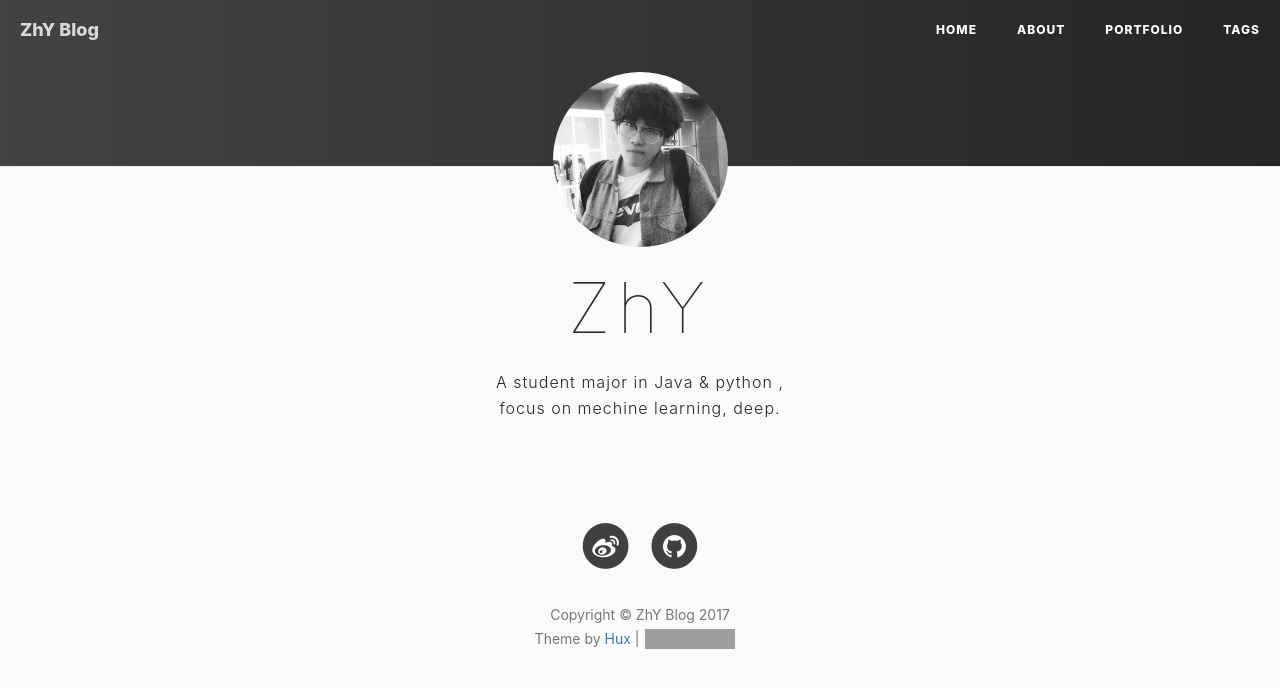
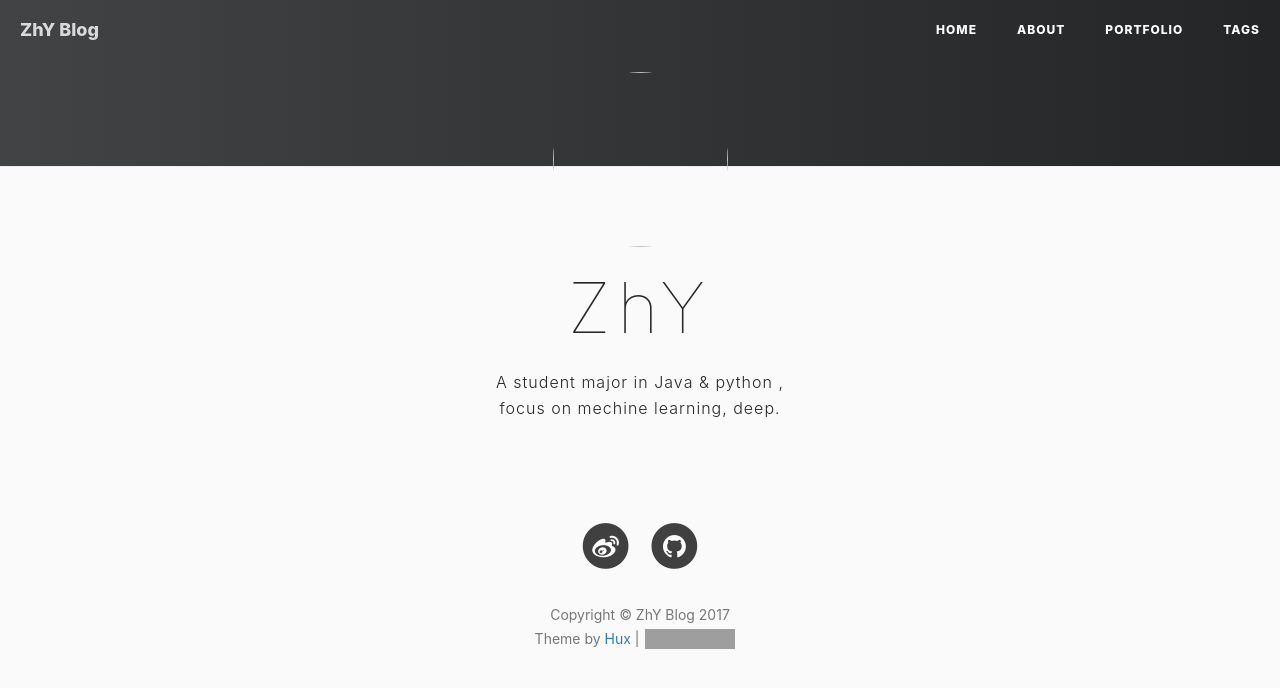
Before and after one commit to zanghyu/myblog, a Jekyll site: the page built from portfolio/index.html, in a window 1280 px wide. Shown: the top 688 px of the page. Built offline with Jekyll 4.4.1, drawn with Linux system fonts in a browser that asks for light colours; nearby versions of some CDN libraries; comment, search, counter and statistics services are not loaded; grey boxes are pictures that could not be loaded.

Commit message:
edit_por

```diff
--- a/portfolio/index.html
+++ b/portfolio/index.html
@@ -16,7 +16,7 @@ layout: default
 	<body>
 		<div class="container" style="margin:0;padding:0;width:100%;">
 			<header>
-				<img width="175" height="175" style="border-radius:50%;" src="/img/avatar-hux.jpg">
+				<img width="175" height="175" style="border-radius:50%;" src="">
 				<h1>ZhY</h1>
 				<p>A student major in Java & python ,<br>
 					focus on mechine learning, deep.</p>
```
Also changed, not shown: 1 other file.
